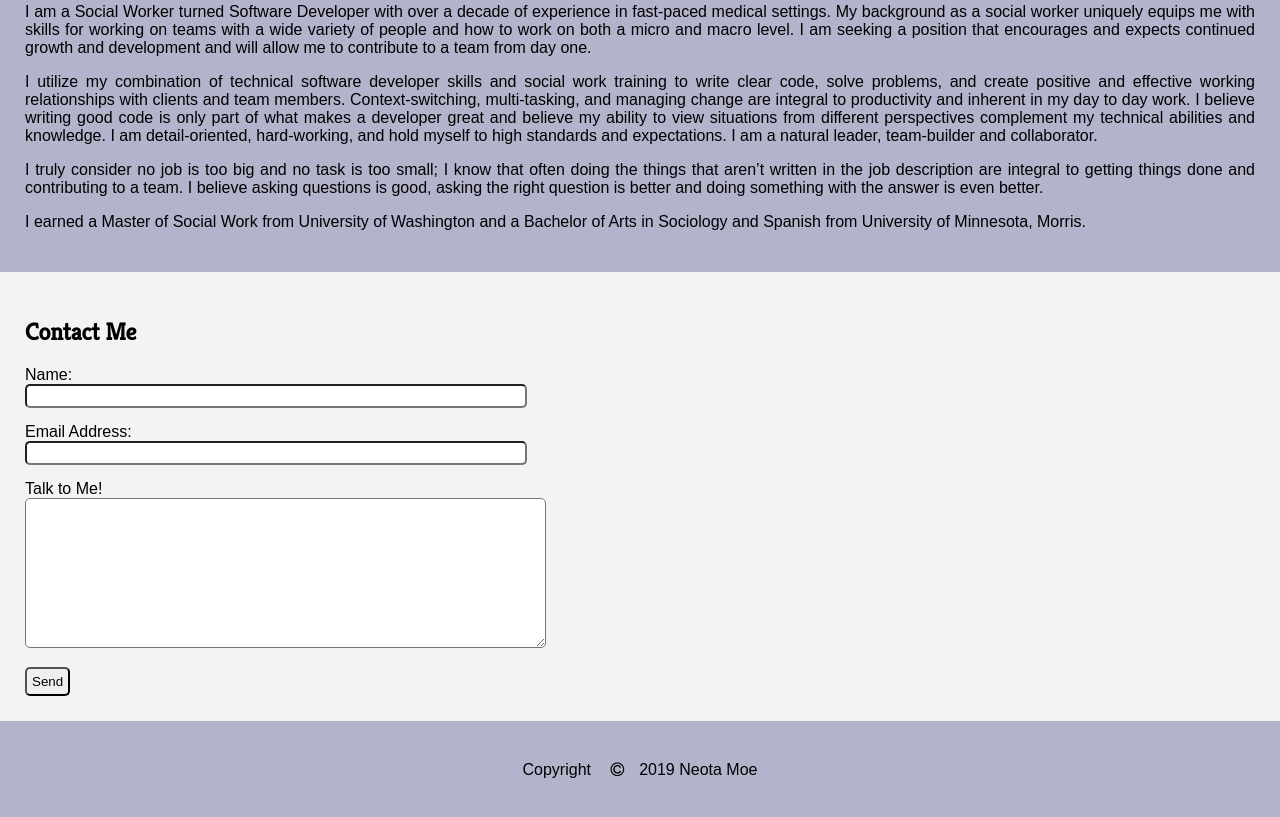
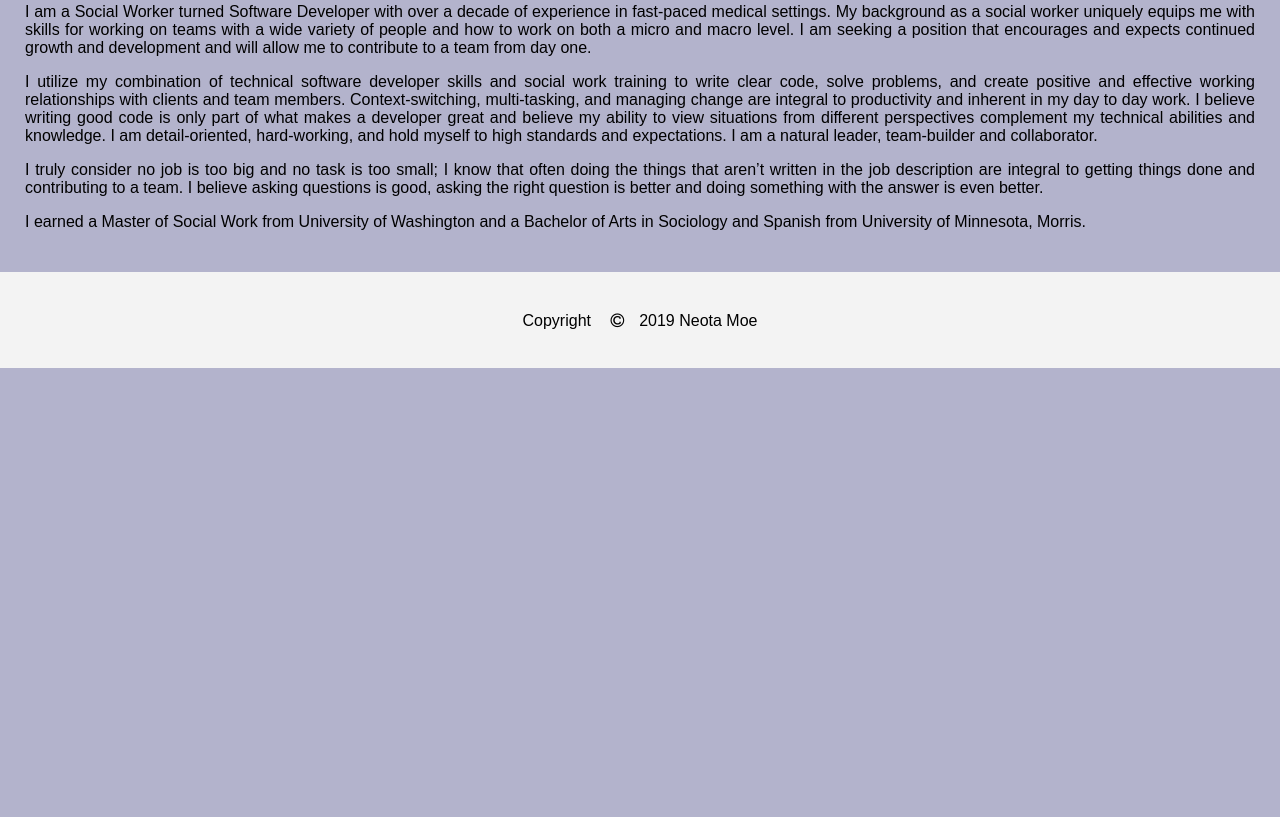
Before and after one commit to neotamoe/neotamoe.github.com, a website: page public/index.html in a window 1280 px wide. Shown: the part 688-1505 px from the top of the page. After the commit the page ends 1056 px from the top, so only its background shows below. Drawn offline with Linux system fonts and the light colour scheme; a web font is replaced by a local one.

Commit message:
removed nonfunctional?! form

```diff
--- a/public/index.html
+++ b/public/index.html
@@ -43,7 +43,7 @@
       </div>
     </div>
 
-    <div class="form">
+    <!-- <div class="form">
       <h2>Contact Me</h2>
       <form class="contactMe" name="contactMe">
         <label for="name">Name:</label><br>
@@ -56,7 +56,7 @@
         <span class="red" ng-if="i.contactError">{{i.errorMessage}}</span>
         <span class="green" ng-if="i.contactSent">{{i.sentMessage}}</span>
       </form>
-    </div>
+    </div> -->
     <footer>
       Copyright <i class="fa fa-copyright"></i>2019 Neota Moe
     </footer>
--- a/public/styles.css
+++ b/public/styles.css
@@ -110,4 +110,5 @@ button {
 footer {
   text-align: center;
   padding: 25px;
+  background-color: #f3f3f3;
 }
```
